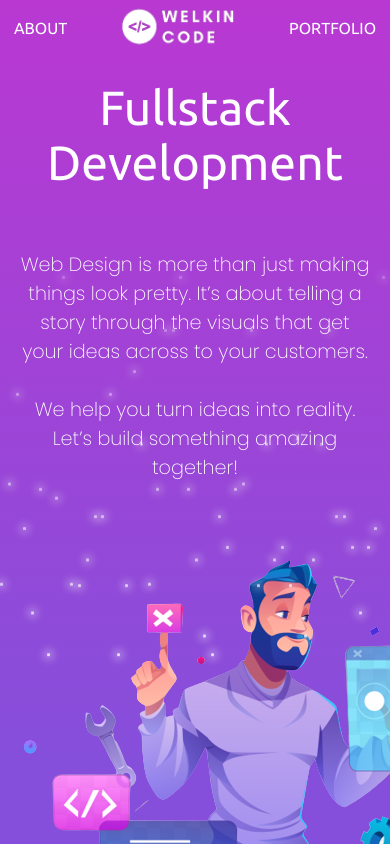
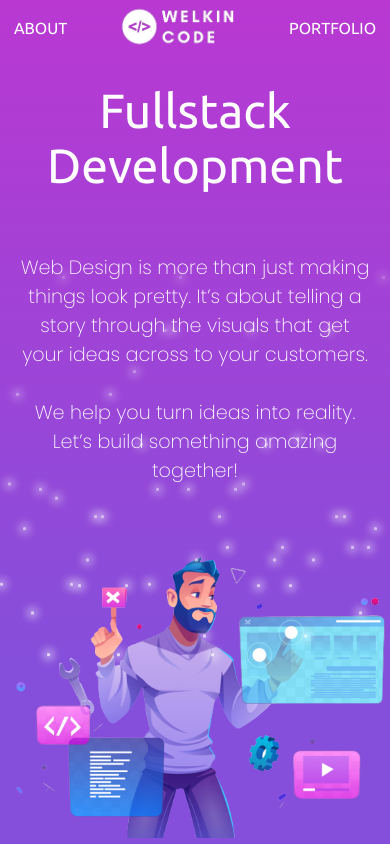
Before and after one commit to aakashjsr/welkincode, a React (Create React App) app: page / in a window 390 px wide. Shown: the top 844 px of the page. Built offline with nearby package versions, Linux system fonts and the light colour scheme.

Commit message:
updated positioning

```diff
--- a/src/components/Particles.js
+++ b/src/components/Particles.js
@@ -13,7 +13,7 @@ export default function Particles() {
           5,
           7
         )}s linear ${getRandomInt(1, 3)}s infinite`,
-        left: `${2 * index}vw`,
+        left: `${(100 / count) * index}vw`,
         bottom: 0,
       }}
     ></div>
--- a/src/scss/components/header.module.scss
+++ b/src/scss/components/header.module.scss
@@ -11,6 +11,7 @@
 
 nav {
   position: absolute;
+  z-index: 100;
   display: flex;
   align-items: center;
   justify-content: space-between;
--- a/src/scss/components/particles.module.scss
+++ b/src/scss/components/particles.module.scss
@@ -21,6 +21,6 @@
   height: 3px;
   border-radius: 50%;
 
-  box-shadow: inset 0 0 1px 1px white, 0 0 10px 2px $color-white;
+  box-shadow: inset 0 0 1px 1px white, 0 0 10px 3px $color-white;
   //   animation: particleMovement 5s linear 0s infinite;
 }
--- a/src/scss/pages/home.module.scss
+++ b/src/scss/pages/home.module.scss
@@ -6,6 +6,7 @@ section {
 }
 
 .heroBanner {
+  position: relative;
   padding-top: 40px;
   background: $color-primary-1;
   background: linear-gradient(
@@ -14,12 +15,17 @@ section {
     $color-primary-2 100%
   );
 
+  img {
+    width: 100%;
+  }
+
   display: flex;
   align-items: center;
   justify-content: space-evenly;
   flex-wrap: wrap;
 
-  > * {
+  div.bannerTitle,
+  div.bannerImage {
     width: 50%;
   }
 
@@ -43,7 +49,8 @@ section {
 
 @media only screen and (max-width: 860px) {
   .heroBanner {
-    > * {
+    div.bannerTitle,
+    div.bannerImage {
       width: 100%;
     }
     text-align: center;
```
